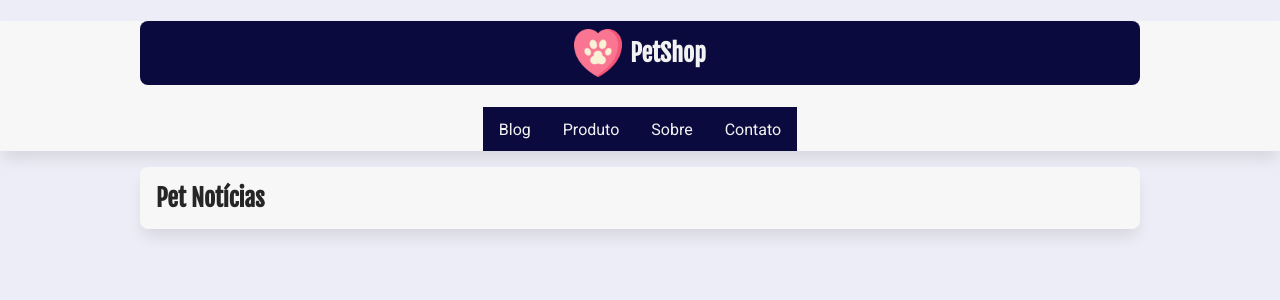
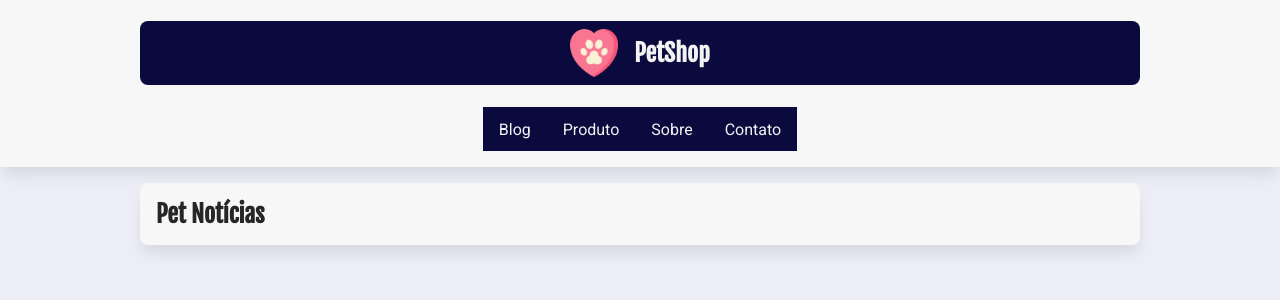
Before and after one commit to AlineMachadoTeixeira/petshop, a Next.js app: page / in a window 1280 px wide. Shown: the top 300 px of the page. Built offline with nearby package versions, Linux system fonts and the light colour scheme.

Commit message:
css para tag img, div e hover do cabeçalho

```diff
--- a/src/components/ui/Cabecalho.jsx
+++ b/src/components/ui/Cabecalho.jsx
@@ -41,4 +41,20 @@ const StyledHeader = styled.header`
     align-items: center;
     gap: 0.5rem;
   }
+
+  img {
+    margin-right: 0.5rem;
+  }
+
+  div {
+    display: flex;
+    justify-content: space-between;
+    flex-direction: column;
+    padding-bottom: 1rem;
+  }
+
+  h1 a:hover,
+  h1 a:focus {
+    color: var(--cor-secundaria-hover);
+  }
 `;
```
